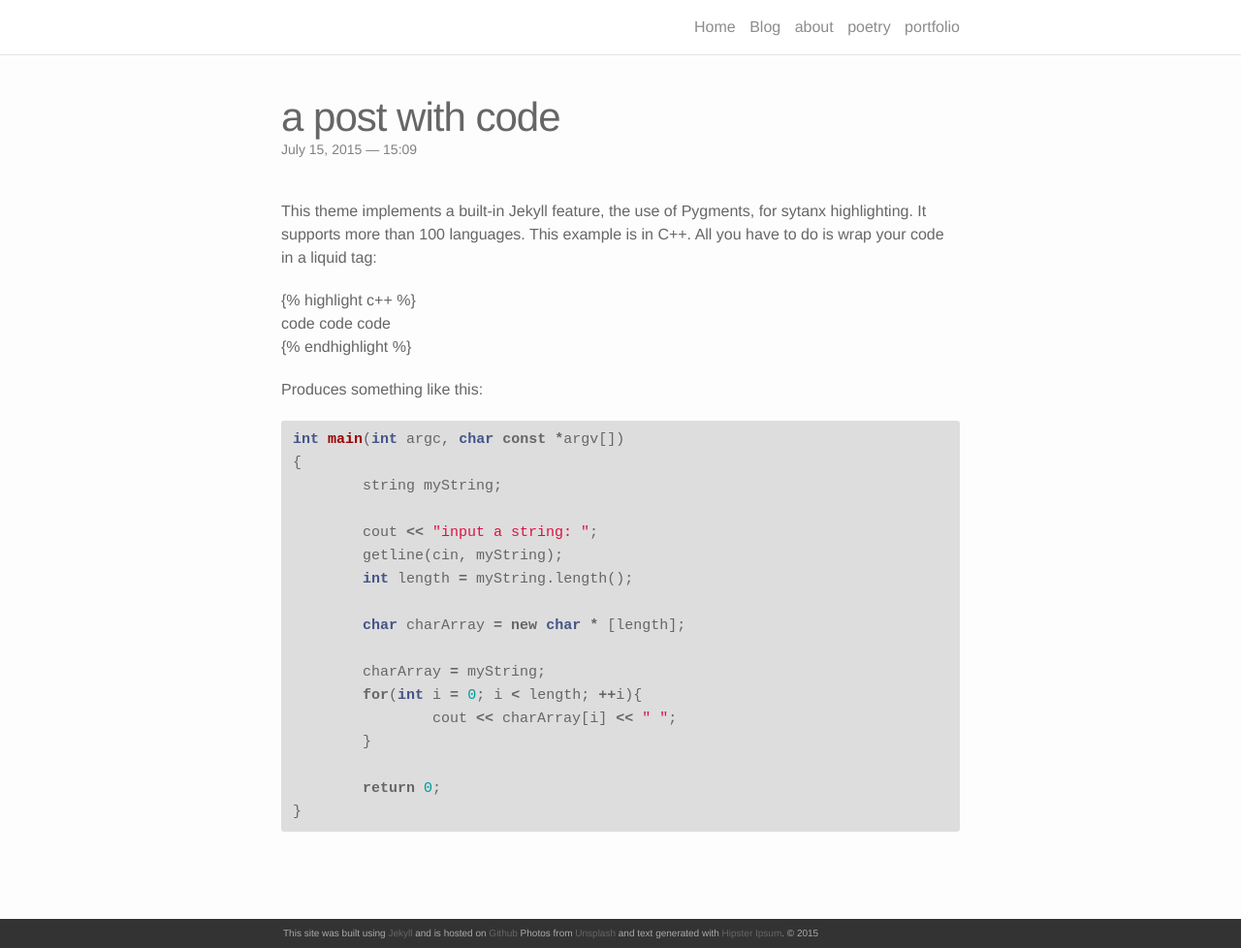
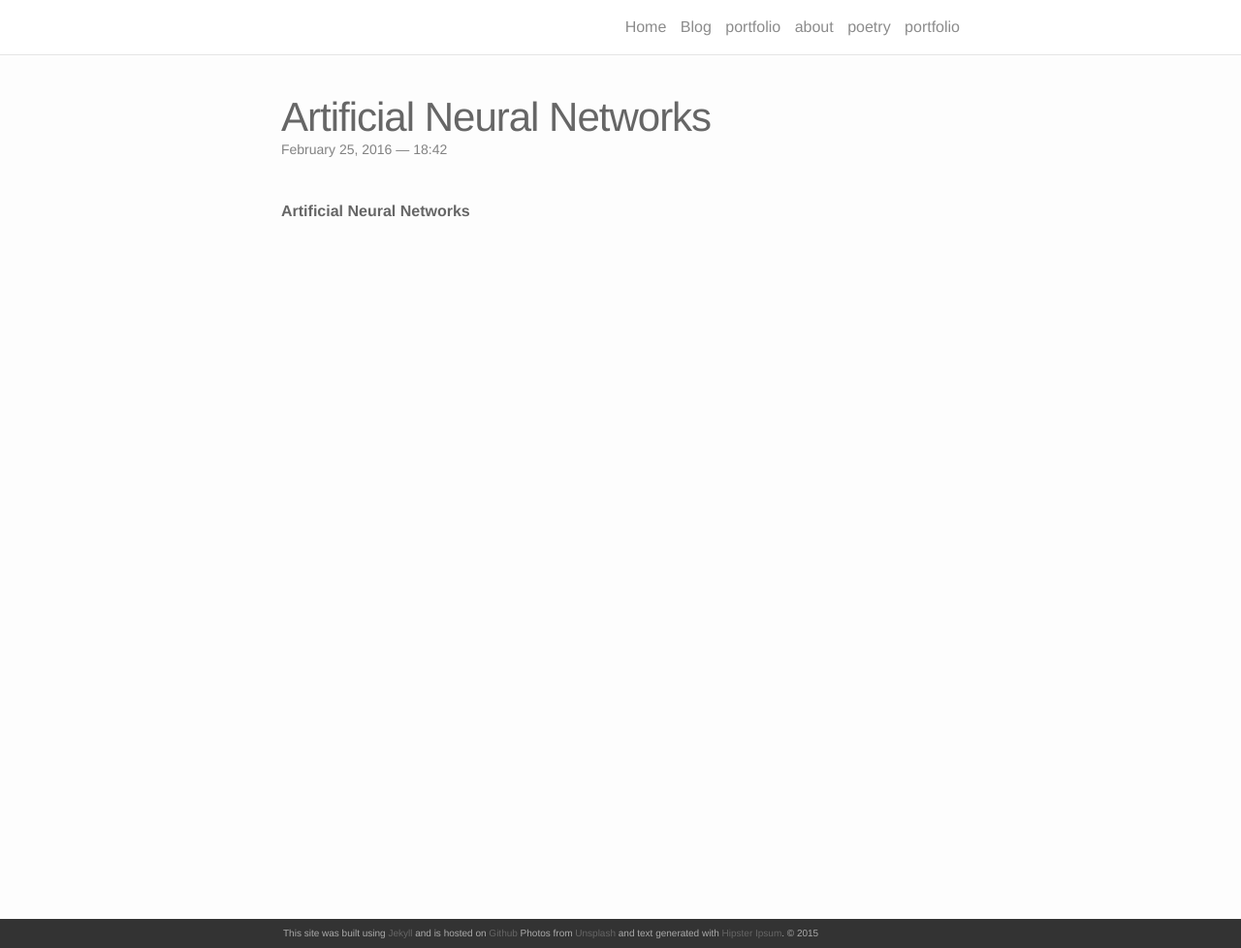
Before and after one commit to Mabast1/blog, a Jekyll site: the page built from _posts/2015-07-15-title.markdown, in a window 1280 px wide and 978 px high. Shown: the whole window at 97% size. Built offline with Jekyll 4.4.1, drawn with Linux system fonts in a browser that asks for light colours; nearby versions of some CDN libraries; Markdown is read by kramdown in place of the engine named in the settings.

Commit message:
Header Commit

```diff
--- a/_posts/2015-07-15-title.markdown
+++ b/_posts/2015-07-15-title.markdown
@@ -1,33 +1,7 @@
 ---
 layout: post
-title: a post with code
-date: 2015-07-15 15:09:00
-description: an example of a blog post with some code
+title: Artificial Neural Networks
+date: 2016-02-25 18:42:00
+description: how to make our neural network learn faster
 ---
-This theme implements a built-in Jekyll feature, the use of Pygments, for sytanx highlighting. It supports more than 100 languages. This example is in C++. All you have to do is wrap your code in a liquid tag:
-{% raw  %}
-{% highlight c++ %}  <br/> code code code <br/> {% endhighlight %}{% endraw %}
-
-Produces something like this:
-
-{% highlight c++ %}
-
-int main(int argc, char const *argv[])
-{
-	string myString;
-
-	cout << "input a string: ";
-	getline(cin, myString);
-	int length = myString.length();
-
-	char charArray = new char * [length];
-
-	charArray = myString;
-	for(int i = 0; i < length; ++i){
-		cout << charArray[i] << " ";
-	}
-
-	return 0;
-}
-
-{% endhighlight %}
+**Artificial Neural Networks**
```
Also changed, not shown: Projects.md (added, +47 -0 lines).
